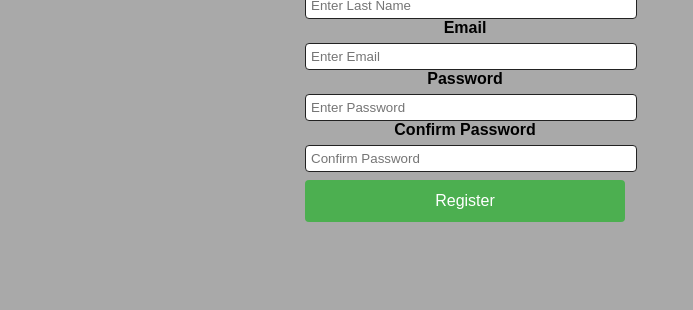
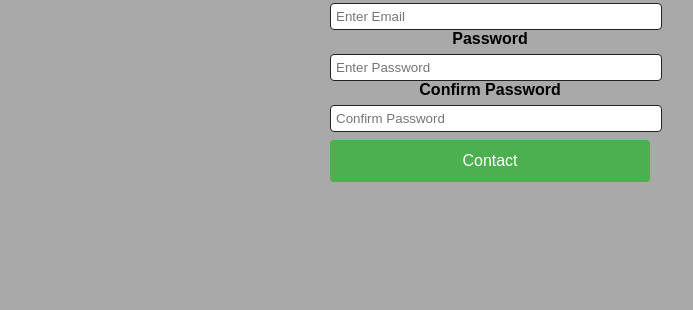
Before and after one commit to Berrin006/Utvecklarportfolj-Berrin-Kizildagli, a plain HTML site: page index.html in a window 1280 px wide. Shown: the part 1393-1703 px from the top of the page, without its empty margins (325-1018 px from the left). After the commit the page ends 1623 px from the top, so only its background shows below. Drawn offline with Linux system fonts and the light colour scheme.

Commit message:
footer justering

```diff
--- a/form.css
+++ b/form.css
@@ -7,6 +7,8 @@ footer {
 .footer-content {
     display: flex;
     justify-content: center;
+    align-items: flex-start;
+    gap: 50px;
     max-width: 1000px;
     margin: 0 auto;
 }
@@ -14,7 +16,7 @@ footer {
 .contactMe-section {
     width: 300px;
     text-align: left;
-    padding: 0px;
+    padding: 0;
 }
 
 .contactMe-section ul {
@@ -29,9 +31,9 @@ footer {
 
 .form-section {
     width: 320px;
-    padding: 20px;
+    padding: 0 20px;
     border-radius: 6px;
-    margin: 20px;
+    margin: 0;
 }
 
 .contactMe-section a {
--- a/index.html
+++ b/index.html
@@ -102,12 +102,13 @@
 
     <footer id="contact">
         <div class="footer-content">
+
             <div class="contactMe-section">
                 <h2 id="contact-heading">CONTACT ME</h2>
                 <ul>
                     <li>
                         <a href="https://www.instagram.com/berrin.foto/" target="_blank">
-                            <i class="fa-brands fa-instagram"></i>@berrin.foto
+                            <i class="fa-brands fa-instagram"></i> @berrin.foto
                         </a>
                     </li>
                     <li>
@@ -143,12 +144,14 @@
                         <input type="password" placeholder="Confirm Password" name="psw-repeat" id="psw-repeat"
                             required>
 
-                        <button type="submit" class="registerbtn">Register</button>
+                        <button type="submit" class="registerbtn">Contact</button>
                     </div>
                 </form>
             </div>
+
         </div>
     </footer>
+
 </body>
 
 </html>
```
